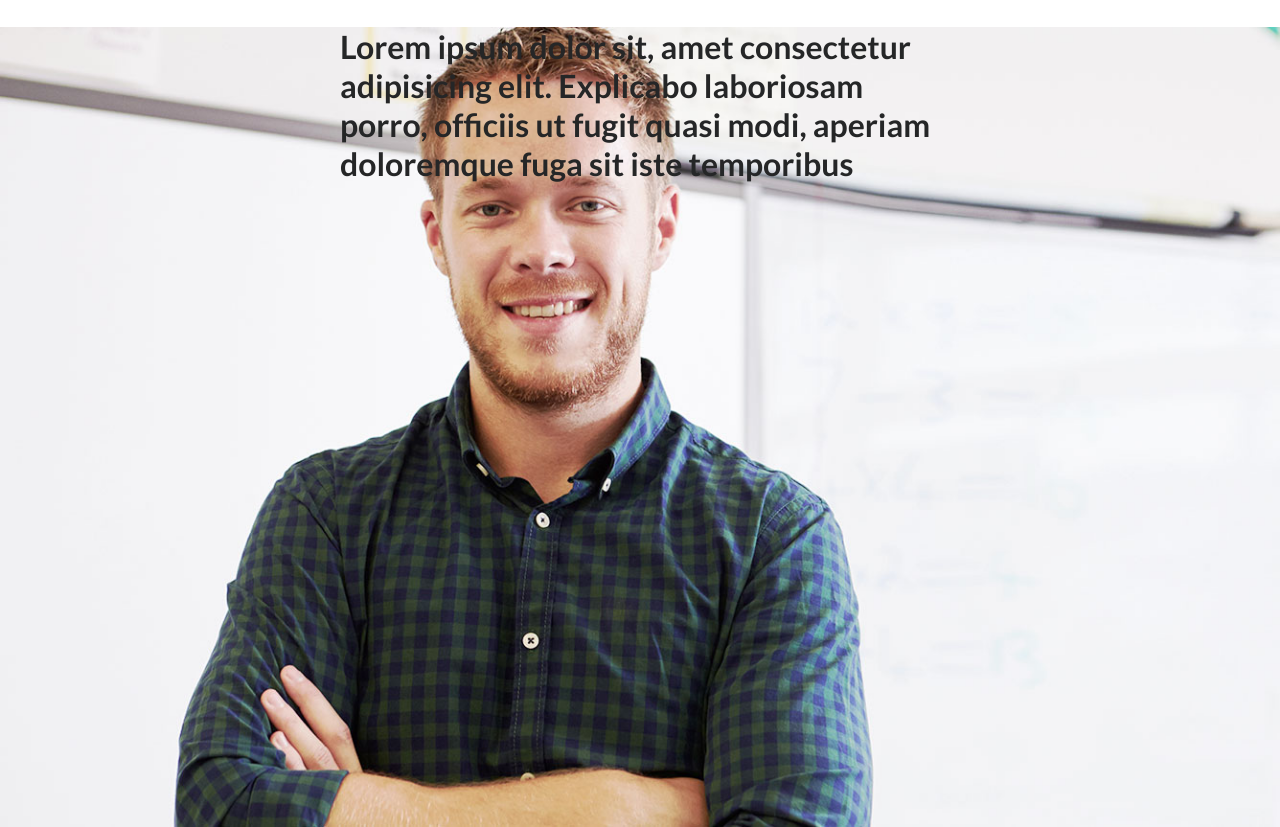
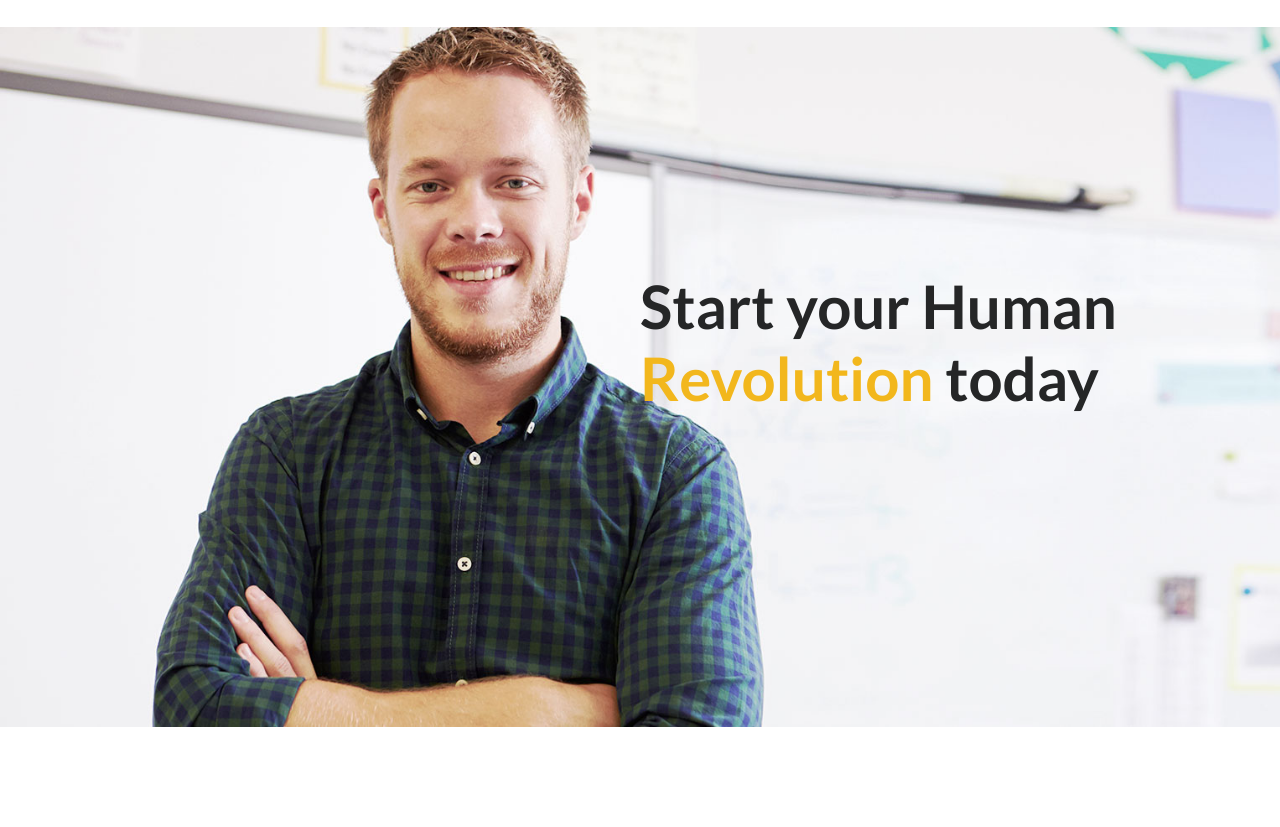
Before and after one commit to PietroMarrazzo/proj-html-vuejs, a plain HTML site: page index.html in a window 1280 px wide. Shown: the part 76-903 px from the top of the page. After the commit the page ends 803 px from the top, so only its background shows below. Drawn offline with nearby package versions, Linux system fonts and the light colour scheme.

Commit message:
jumbo styling

```diff
--- a/css/styles.css
+++ b/css/styles.css
@@ -51,6 +51,9 @@ body {
     font-weight: 700;
 }
 
+.txt-orange {
+    color: #f2b71d;
+}
 
 
 /* HEADER */
@@ -86,9 +89,20 @@ body {
 .jumbo {
     background-image: URL('../img/jumbo.jpg');
     background-size: cover;
-    height: 800px;
+    height: 700px;
+}
+
+.jumbo .container {
+    justify-content: flex-end;
+    align-items: center;
+    height: 100%;
 }
 
 .jumbo .container .revolution {
     flex-basis: 50%;
+    margin-bottom: 70px;
 }
+
+.jumbo .container .revolution span {
+    font-size: 60px;
+}
--- a/index.html
+++ b/index.html
@@ -55,11 +55,16 @@
         <div id="main">
             <div class="jumbo">
                 <div class="container d-flex flex-just-around">
-                    <div class="revolution">
-                        <h1>Lorem ipsum dolor sit, amet consectetur adipisicing elit.
-                            Explicabo laboriosam porro, officiis ut fugit quasi modi,
-                            aperiam doloremque fuga sit iste temporibus
-                        </h1>
+                    <div class="revolution bold">
+                        <span>
+                            Start your Human
+                        </span>
+                        <span class="txt-orange">
+                            <br> Revolution
+                        </span>
+                        <span>
+                            today
+                        </span>
                     </div>
                 </div>
             </div>
```
